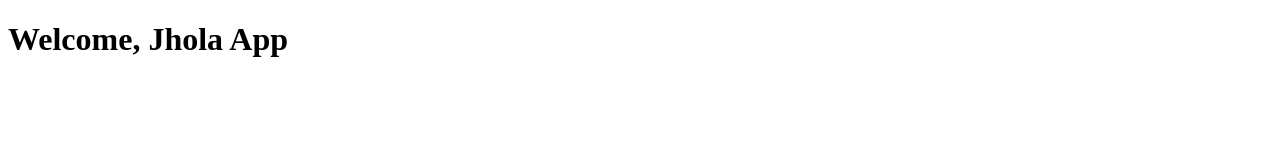
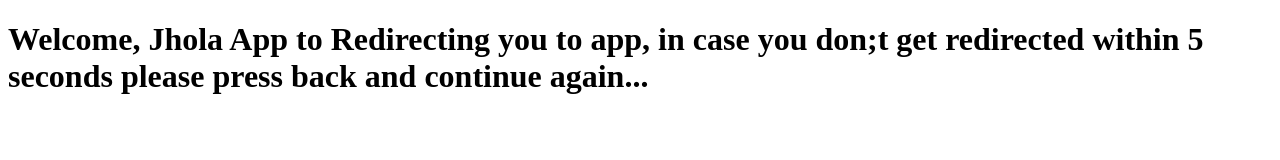
Before and after one commit to chinmay-aff/chinmay-aff.github.io, a plain HTML site: page index.html in a window 1280 px wide. Drawn offline with Linux system fonts and the light colour scheme.

Commit message:
new content added

```diff
--- a/index.html
+++ b/index.html
@@ -2,7 +2,7 @@
 <html>
 <body>
 
-<h1>Welcome, Jhola App</h1>
+<h1>Welcome, Jhola App to Redirecting you to app, in case you don;t get redirected within 5 seconds please press back and continue again...</h1>
 
 </body>
 </html>
```
